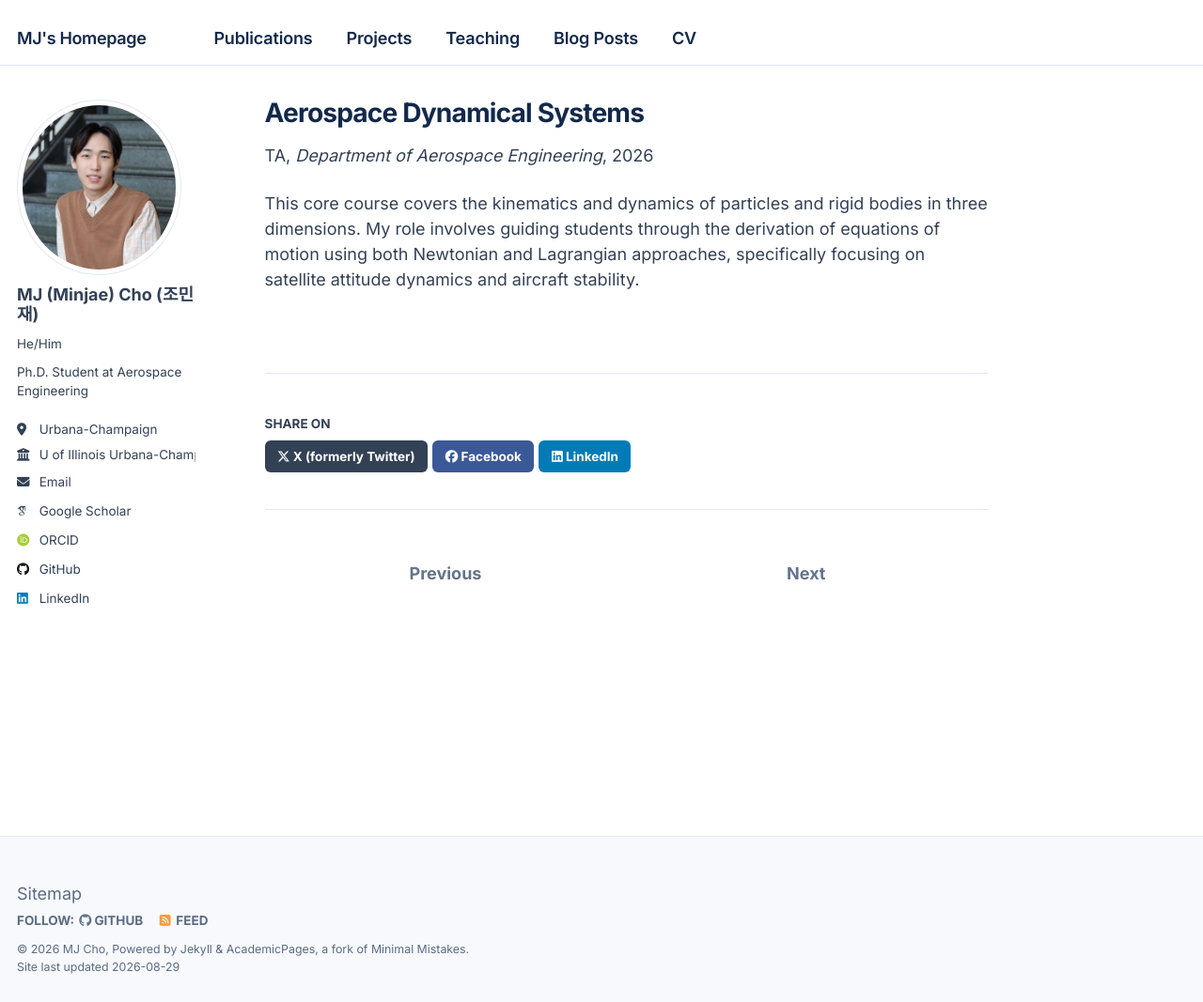
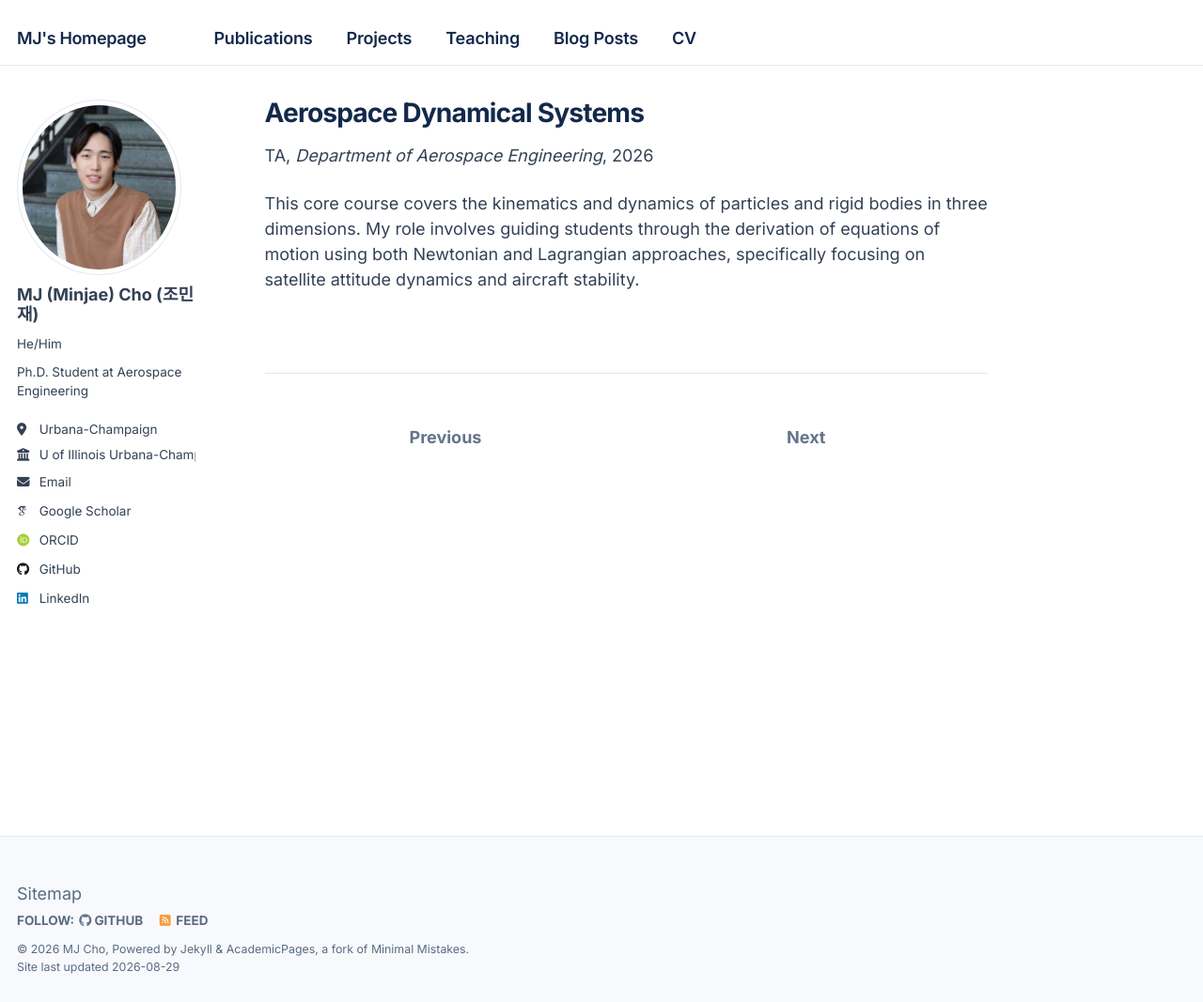
Before and after one commit to Mgineer117/Mgineer117.github.io, a Jekyll site: the page built from _teaching/2026-spring-AE352.md, in a window 1280 px wide and 1067 px high. Shown: the whole window at 94% size. Built offline with Jekyll 4.4.1, drawn with Linux system fonts in a browser that asks for light colours; some web fonts are replaced; part of the change alters nothing that is shown.

Commit message:
Drop the social share buttons
The "Share on X / Facebook / LinkedIn" row came from the theme defaults.
Removing share: true from the five collection scopes retires it site-wide;
the include stays untouched in case it is ever wanted back.

Co-Authored-By: Claude Opus 5 <noreply@anthropic.com>
Claude-Session: https://claude.ai/code/session_01R9Qt1pH6vY2VkJ5bZomE7L

```diff
--- a/_config.yml
+++ b/_config.yml
@@ -254,7 +254,6 @@ defaults:
       author_profile: true
       read_time: true
       comments: true
-      share: true
       related: true
   # _pages
   - scope:
@@ -270,7 +269,6 @@ defaults:
     values:
       layout: single
       author_profile: true
-      share: true
       comments: true
   # _publications
   - scope:
@@ -279,7 +277,6 @@ defaults:
     values:
       layout: single
       author_profile: true
-      share: true
       comments: true
   # _projects
   - scope:
@@ -288,7 +285,6 @@ defaults:
     values:
       layout: single
       author_profile: true
-      share: true
       comment: true
   # _talks
   - scope:
@@ -297,7 +293,6 @@ defaults:
     values:
       layout: talk
       author_profile: true
-      share: true
 
 
 # Sass/SCSS
```
